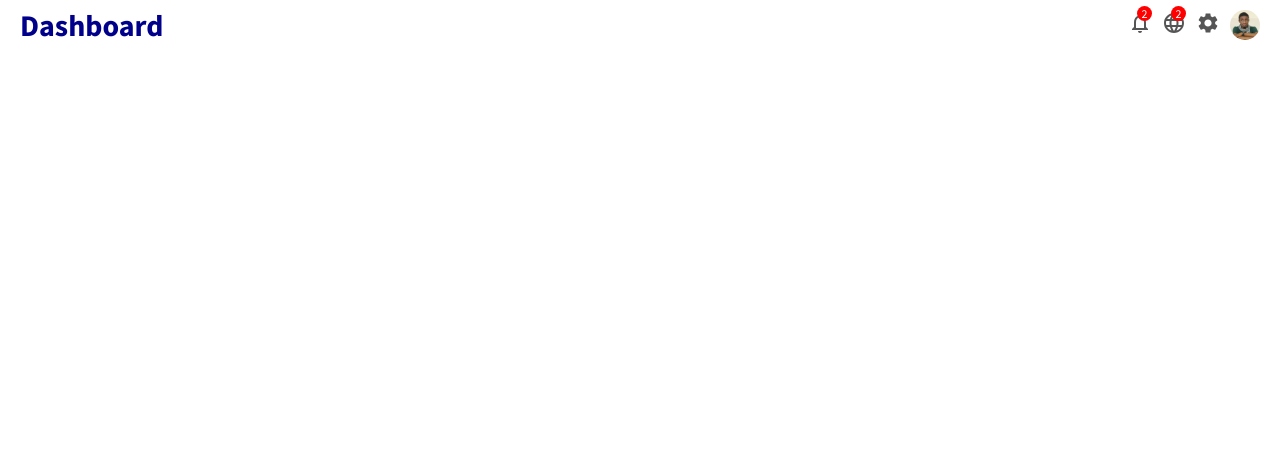
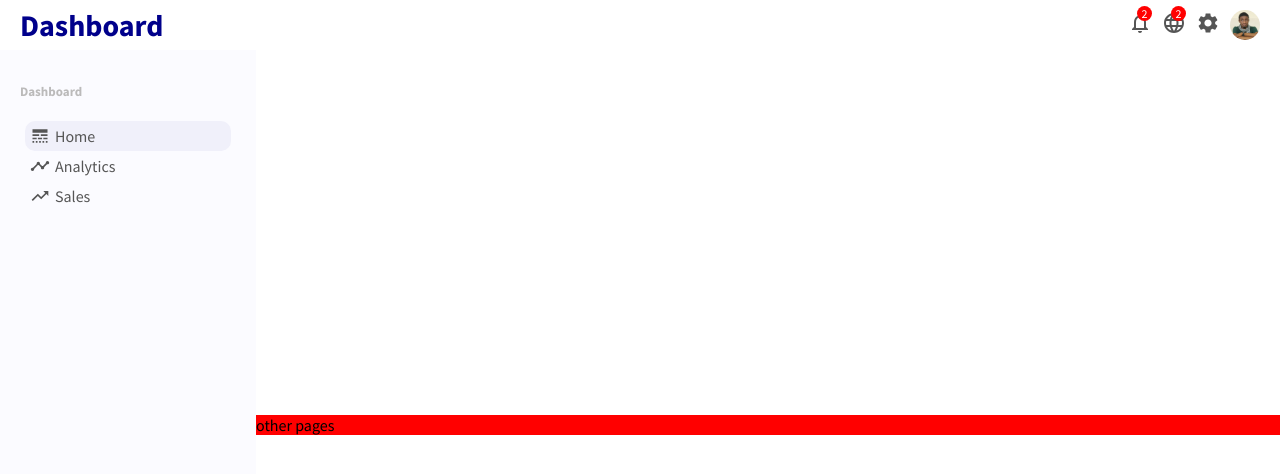
Before and after one commit to AyoTheInspired/admin-dashboard-v2, a React (Create React App) app: page / in a window 1280 px wide. Shown: the top 474 px of the page. Built offline with nearby package versions, Linux system fonts and the light colour scheme.

Commit message:
Sidebar item is styled

```diff
--- a/src/App.css
+++ b/src/App.css
@@ -15,3 +15,13 @@
 	justify-content: space-between;
 	align-items: center;
 }
+
+.others {
+	flex: 4;
+	background-color: red;
+}
+
+.sidebarIcon {
+	margin-right: 5px;
+	font-size: 20px !important;
+}
--- a/src/App.js
+++ b/src/App.js
@@ -1,11 +1,17 @@
 import logo from "./logo.svg";
 import "./App.css";
 import Header from "./components/Header";
+import Sidebar from "./components/Sidebar";
 
 function App() {
 	return (
 		<div className="app">
 			<Header />
+			<div className="container flexed">
+				<Sidebar />
+
+				<div className="others">other pages</div>
+			</div>
 		</div>
 	);
 }
```
